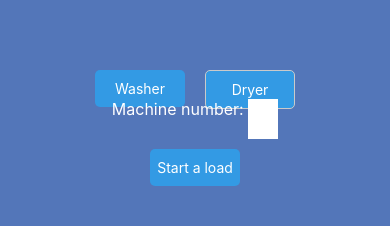
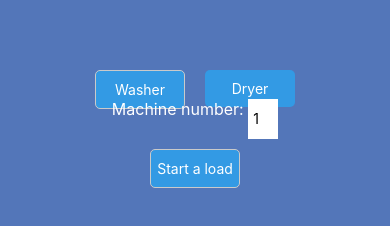
Before and after one commit to HrushikC/londree, a React Native app in the folder frontend/: screen / in a window 390 px wide. Shown: the part 598-824 px from the top of the page. Built offline with nearby package versions, Linux system fonts and the light colour scheme; no server answers.

Commit message:
Made machine number editable, switched active inactive button styling

```diff
--- a/frontend/App.js
+++ b/frontend/App.js
@@ -27,6 +27,10 @@ class App extends Component {
     };
   }
 
+  setMachineNumber = (text) => {
+    this.setState({machineNumber:Number(text)});
+  }
+
   componentDidMount() {
     this.updateDroshers();
   }
@@ -39,7 +43,6 @@ class App extends Component {
         drosher_local_id: this.state.machineNumber,
         laundromat_id: this.state.laundromat.id
       }).then((result) => {
-        console.log(result);
         if (result.data.status == 1) {
           this.setState({isRunning: true, drosherId: result.data.drosher_id})
         }
@@ -101,7 +104,7 @@ class App extends Component {
   	     </View>
   	     <View style={styles.machineNumInputContainer}>
   	      <Text style={styles.textMain}>Machine number: </Text>
-          <TextInput style={styles.machineNumInput}></TextInput>
+          <TextInput style={styles.machineNumInput} value={this.state.machineNumber} onChangeText={(text) => this.setMachineNumber(text)}></TextInput>
   	     </View>
          {
            this.state.isRunning ?
--- a/frontend/components/CustomButton.js
+++ b/frontend/components/CustomButton.js
@@ -17,6 +17,8 @@ const styles = StyleSheet.create({
 		textAlign: "center",
 		backgroundColor: "#339AE4",
 		color: "white",
+    borderWidth: "1px",
+    borderColor: "#cacaca",
 		borderRadius: "5px",
 	},
 	machineSelectButtonInactive: {
@@ -25,9 +27,7 @@ const styles = StyleSheet.create({
 		margin: "10px",
 		textAlign: "center",
 		color: "white",
-		borderWidth: "1px",
 		backgroundColor: "#339AE4",
-		borderColor: "#cacaca",
 		borderRadius: "5px",
 	},
 })
```
Also changed, not shown: 1 other file (tests, documents, lock files or other folders).
